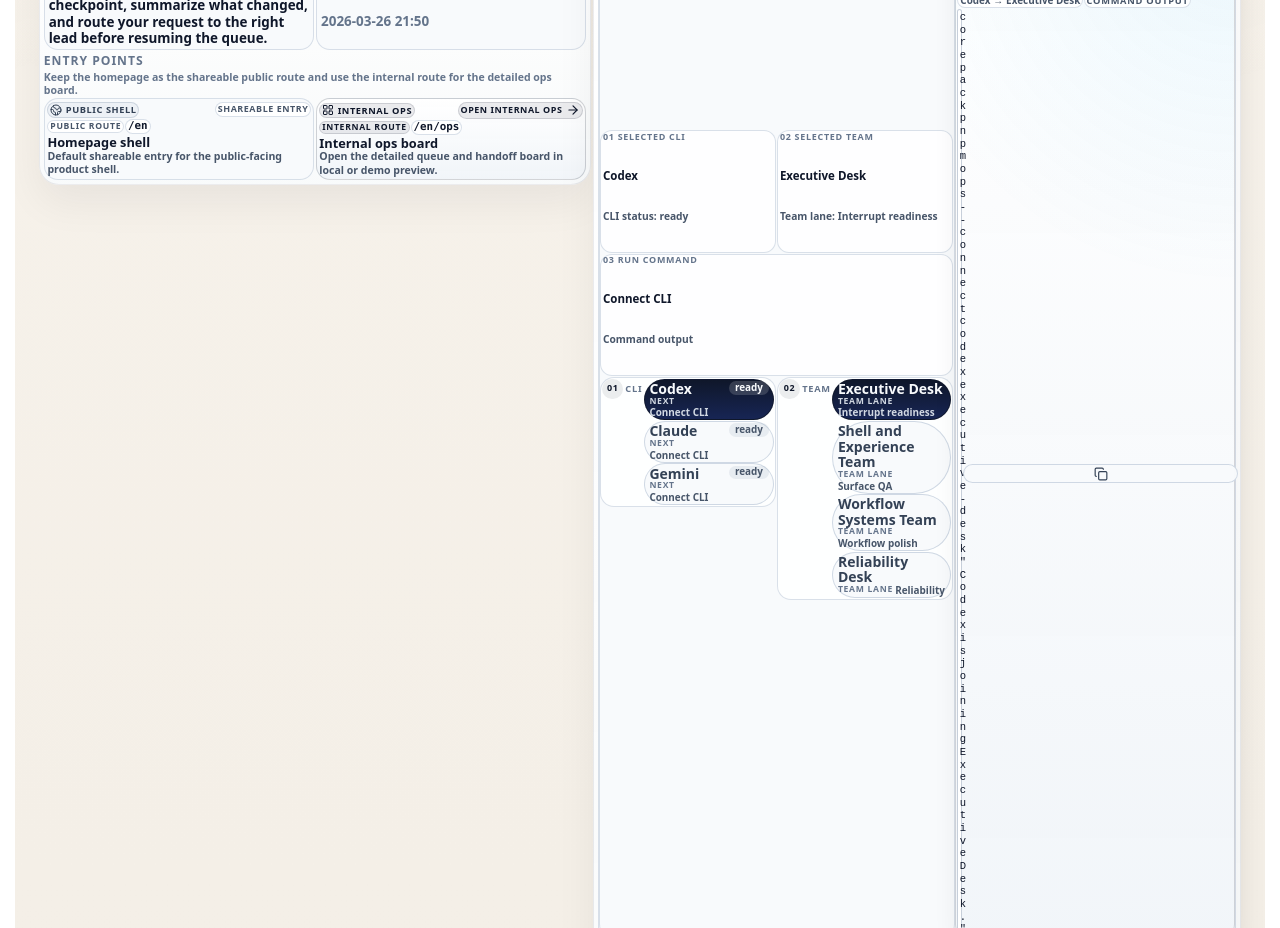
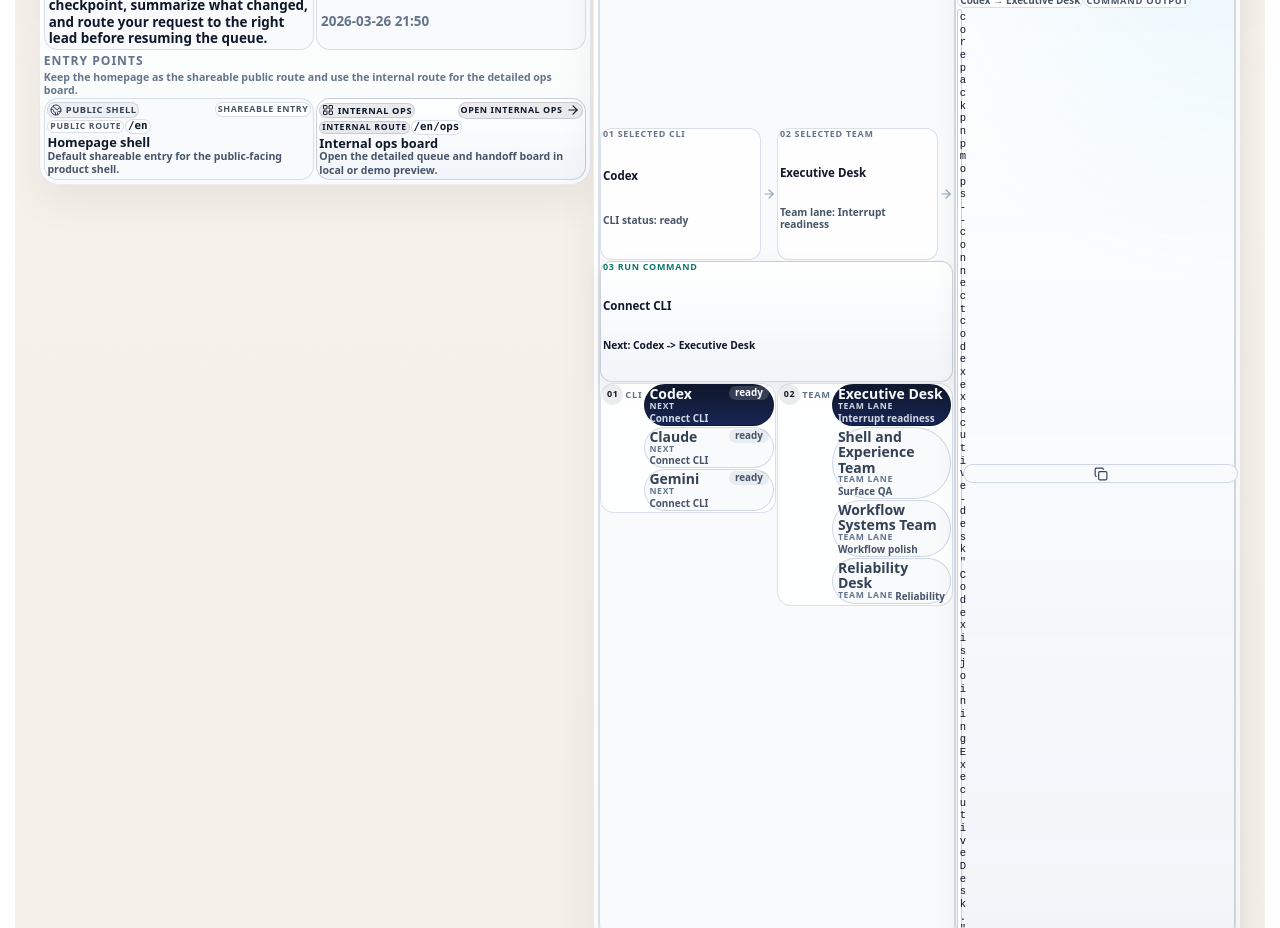
Before and after one commit to GongJae00/research-pages, a Next.js app in the folder apps/web/: page /en in a window 1280 px wide. Shown: the part 1800-2728 px from the top of the page. Built offline with nearby package versions, Linux system fonts and the light colour scheme; no server answers.

Commit message:
Autonomy batch 1732: workflow-systems, shell-experience

```diff
--- a/apps/web/src/components/homepage-agent-control-section.module.css
+++ b/apps/web/src/components/homepage-agent-control-section.module.css
@@ -1685,6 +1685,14 @@
   gap: 0.05rem;
 }
 
+.selectionDigestArrow {
+  display: inline-flex;
+  align-items: center;
+  justify-content: center;
+  color: #94a3b8;
+  flex: 0 0 auto;
+}
+
 .selectionDigestChip {
   display: inline-grid;
   gap: 0.01rem;
@@ -1696,11 +1704,21 @@
   flex: 1 1 10rem;
 }
 
+.selectionDigestChipActive {
+  border-color: rgba(15, 23, 42, 0.18);
+  background: linear-gradient(180deg, rgba(255, 255, 255, 1), rgba(241, 245, 249, 0.98));
+  box-shadow: 0 10px 24px rgba(15, 23, 42, 0.06);
+}
+
 .selectionDigestChip strong {
   color: #0f172a;
   font-size: 0.72rem;
   line-height: 1.1;
   overflow-wrap: anywhere;
+}
+
+.selectionDigestChipActive .setupDigestKey {
+  color: #0f766e;
 }
 
 .selectionDigestMeta {
@@ -1709,6 +1727,10 @@
   font-weight: 700;
   line-height: 1.1;
   overflow-wrap: anywhere;
+}
+
+.selectionDigestChipActive .selectionDigestMeta {
+  color: #0f172a;
 }
 
 .nextCommandStrip {
@@ -2676,6 +2698,10 @@
     align-items: flex-start;
   }
 
+  .selectionDigestArrow {
+    display: none;
+  }
+
   .setupCommandInlineMeta {
     width: 100%;
     justify-content: flex-start;
--- a/apps/web/src/components/homepage-agent-control-section.tsx
+++ b/apps/web/src/components/homepage-agent-control-section.tsx
@@ -389,6 +389,7 @@
     return left.step.localeCompare(right.step);
   });
   const nextSetupCommand = setupCommandCards.find((item) => item.kind === nextCommandKind) ?? null;
+  const selectedSetupPath = `${selectedProvider?.label ?? "-"} -> ${selectedTeam?.name ?? "-"}`;
   const setupOutputLabel = getSetupOutputLabel(locale);
   const copyCommand = async (kind: "connect" | "assign") => {
     const value =
@@ -540,6 +541,9 @@
                           }`}
                         </span>
                       </span>
+                      <span className={styles.selectionDigestArrow} aria-hidden="true">
+                        <ArrowRight size={14} />
+                      </span>
                       <span className={styles.selectionDigestChip}>
                         <span className={styles.setupDigestKey}>{`02 ${copy.selectedTeamLabel}`}</span>
                         <strong>{selectedTeam?.name ?? "-"}</strong>
@@ -547,10 +551,15 @@
                           {`${copy.selectedLaneLabel}: ${selectedTeam?.lane ?? "-"}`}
                         </span>
                       </span>
-                      <span className={styles.selectionDigestChip}>
+                      <span className={styles.selectionDigestArrow} aria-hidden="true">
+                        <ArrowRight size={14} />
+                      </span>
+                      <span className={`${styles.selectionDigestChip} ${styles.selectionDigestChipActive}`}>
                         <span className={styles.setupDigestKey}>{`03 ${copy.runCommandLabel}`}</span>
                         <strong>{nextSetupCommand.title}</strong>
-                        <span className={styles.selectionDigestMeta}>{setupOutputLabel}</span>
+                        <span className={styles.selectionDigestMeta}>
+                          {`${copy.nextActionLabel}: ${selectedSetupPath}`}
+                        </span>
                       </span>
                     </div>
                   </div>
```
Also changed, not shown: apps/web/src/components/affiliation-workspace.tsx (+24 -13 lines).
